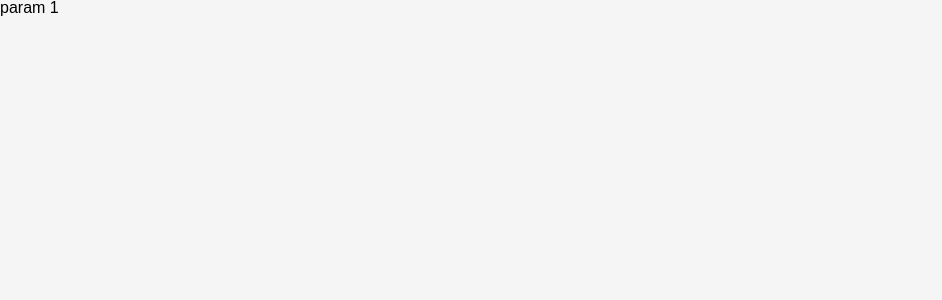
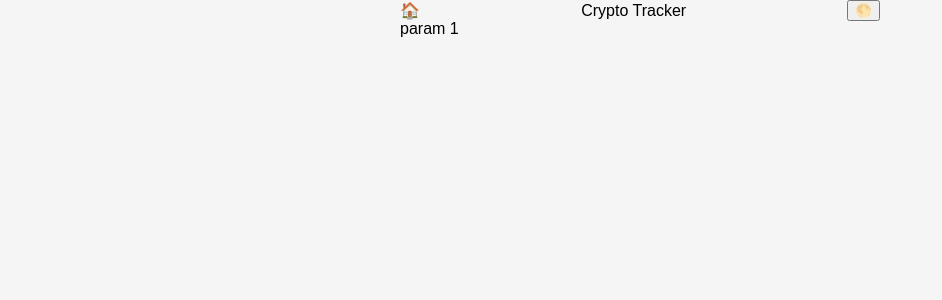
Before and after one commit to ckhe1215/crypto-tracker, a React (Create React App) app: page /1 in a window 1280 px wide. Shown: the top 300 px of the page, without its empty margins (0-942 px from the left). Built offline with nearby package versions, Linux system fonts and the light colour scheme.

Commit message:
feat: Home coin list

```diff
--- /dev/null
+++ b/src/components/CoinCard.tsx
@@ -0,0 +1,19 @@
+import React from "react";
+import { Link } from "react-router-dom";
+import styled from "styled-components";
+
+const Card = styled.div`
+  padding: 20px 10px;
+  border: 1px solid black;
+  background-color: white;
+  border-radius: 5px;
+  margin-top: 10px;
+`;
+
+export default function CoinCard({ title, id }: { title: string; id: string }) {
+  return (
+    <Link to={`${id}`}>
+      <Card>{title}</Card>
+    </Link>
+  );
+}
--- /dev/null
+++ b/src/components/CoinList.tsx
@@ -0,0 +1,26 @@
+import React from "react";
+import CoinCard from "./CoinCard";
+
+interface ICoin {
+  id: string;
+  is_active: boolean;
+  is_new: boolean;
+  name: string;
+  rank: number;
+  symbol: string;
+  type: string;
+}
+
+interface ICoinList {
+  coins: ICoin[];
+}
+
+export default function CoinList({ coins }: ICoinList) {
+  return (
+    <div>
+      {coins.map((coin) => (
+        <CoinCard key={coin.id} title={coin.name} id={coin.id} />
+      ))}
+    </div>
+  );
+}
--- /dev/null
+++ b/src/components/Container.tsx
@@ -0,0 +1,9 @@
+import React from "react";
+import styled from "styled-components";
+
+const Container = styled.div`
+  max-width: 480px;
+  margin: 0 auto;
+`;
+
+export default Container;
--- /dev/null
+++ b/src/components/Header.tsx
@@ -0,0 +1,26 @@
+import React from "react";
+import { Link } from "react-router-dom";
+import { useRecoilState } from "recoil";
+import styled from "styled-components";
+import { isDarkAtom } from "../atom";
+
+const Wrapper = styled.div`
+  display: flex;
+  justify-content: space-between;
+  align-items: center;
+`;
+
+export default function Header() {
+  const [isDarkMode, setIsDarkMode] = useRecoilState(isDarkAtom);
+
+  const onClick = () => {
+    setIsDarkMode((current) => !current);
+  };
+  return (
+    <Wrapper>
+      <Link to="/">🏠</Link>
+      <h1>Crypto Tracker</h1>
+      <button onClick={onClick}>{isDarkMode ? "☀️" : "🌕"}</button>
+    </Wrapper>
+  );
+}
--- /dev/null
+++ b/src/components/Loading.tsx
@@ -0,0 +1,5 @@
+import React from "react";
+
+export default function Loading() {
+  return <div>Loading</div>;
+}
--- a/src/pages/Home.tsx
+++ b/src/pages/Home.tsx
@@ -1,14 +1,12 @@
 import React from "react";
 import { useQuery } from "react-query";
-import { Link } from "react-router-dom";
 import { fetchCoins } from "../apis";
+import CoinList from "../components/CoinList";
+import Loading from "../components/Loading";
 
 export default function Home() {
   const { isLoading, data } = useQuery("allCoins", fetchCoins);
   return (
-    <div>
-      Home
-      <Link to="/btc">btc</Link>
-    </div>
+    <>{isLoading ? <Loading /> : <CoinList coins={data.slice(0, 100)} />}</>
   );
 }
--- a/src/pages/Layout.tsx
+++ b/src/pages/Layout.tsx
@@ -4,6 +4,8 @@ import { isDarkAtom } from "../atom";
 import { ThemeProvider } from "styled-components";
 import { darkTheme, lightTheme } from "../styles/theme";
 import GlobalStyle from "../styles/GlobalStyle";
+import Container from "../components/Container";
+import Header from "../components/Header";
 
 export default function Layout() {
   const isDarkMode = useRecoilValue(isDarkAtom);
@@ -11,7 +13,10 @@ export default function Layout() {
   return (
     <ThemeProvider theme={isDarkMode ? darkTheme : lightTheme}>
       <GlobalStyle />
-      <Outlet />
+      <Container>
+        <Header />
+        <Outlet />
+      </Container>
     </ThemeProvider>
   );
 }
```
